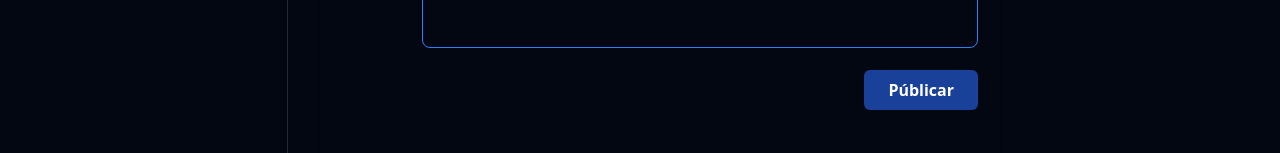
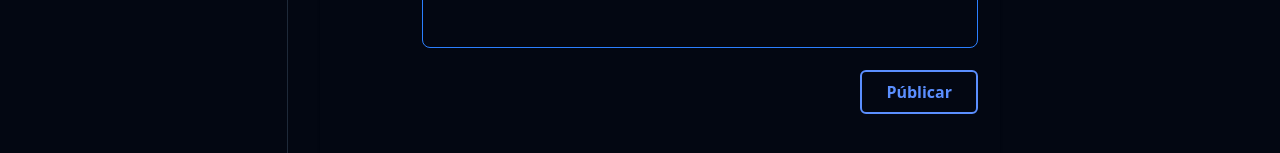
Before and after one commit to IribarrenWeb/nexo-front, a React (Vite) app: page / in a window 1280 px wide. Shown: the part 189-342 px from the top of the page. Built offline with nearby package versions, Linux system fonts and the light colour scheme; no server answers; sample sign-in values are in the browser's storage.

Commit message:
add outline attributes to button

```diff
--- a/src/app.scss
+++ b/src/app.scss
@@ -15,6 +15,17 @@
 
   &.profile-mode {
     min-width: 80vw;
+  }
+}
+
+.nx-btn-outline {
+  background-color: transparent;
+  border: 2px solid #5b8fff;
+  color: #5b8fff;
+
+  &:hover {
+    background-color: #5b8fff;
+    color: #ffffff;
   }
 }
 
--- a/src/components/PostCreator.jsx
+++ b/src/components/PostCreator.jsx
@@ -67,7 +67,7 @@ const PostCreator = ({onPosted}) => {
                         errorMessage={errors.find(e => e.field === 'content')?.message}
                     />
                     <div className="flex justify-end">
-                        <Button onClick={toPost} loading={loading} className="w-auto" size="md">Públicar</Button>
+                        <Button outline onClick={toPost} loading={loading} className="w-auto" size="md">Públicar</Button>
                     </div>
                 </div>
             </div>
--- a/src/components/ui/Button.jsx
+++ b/src/components/ui/Button.jsx
@@ -1,18 +1,22 @@
 import { Loader2 } from "lucide-react";
 import { cn } from "../../utils/helpers"
 
-const Button = ({children, loading, onClick, className, size}) => {
+const Button = ({children, loading, onClick, className, size, outline}) => {
     const sizes = {
         sm: 'nx-btn-sm',
         md: 'nx-btn-md',
         lg: 'nx-btn-lg',
     };
 
+    let baseClasses = "flex w-full justify-center nx-btn";
+
+    if (outline) baseClasses += " nx-btn-outline";
+
     return (
         <button
             disabled={loading}
             onClick={onClick}
-            className={cn('flex w-full justify-center nx-btn', sizes[size] ?? '', className)}
+            className={cn(baseClasses, sizes[size] ?? '', className)}
         >
             {loading ? (
                 <Loader2 className="animate-spin h-5 w-5 text-white" />
```
